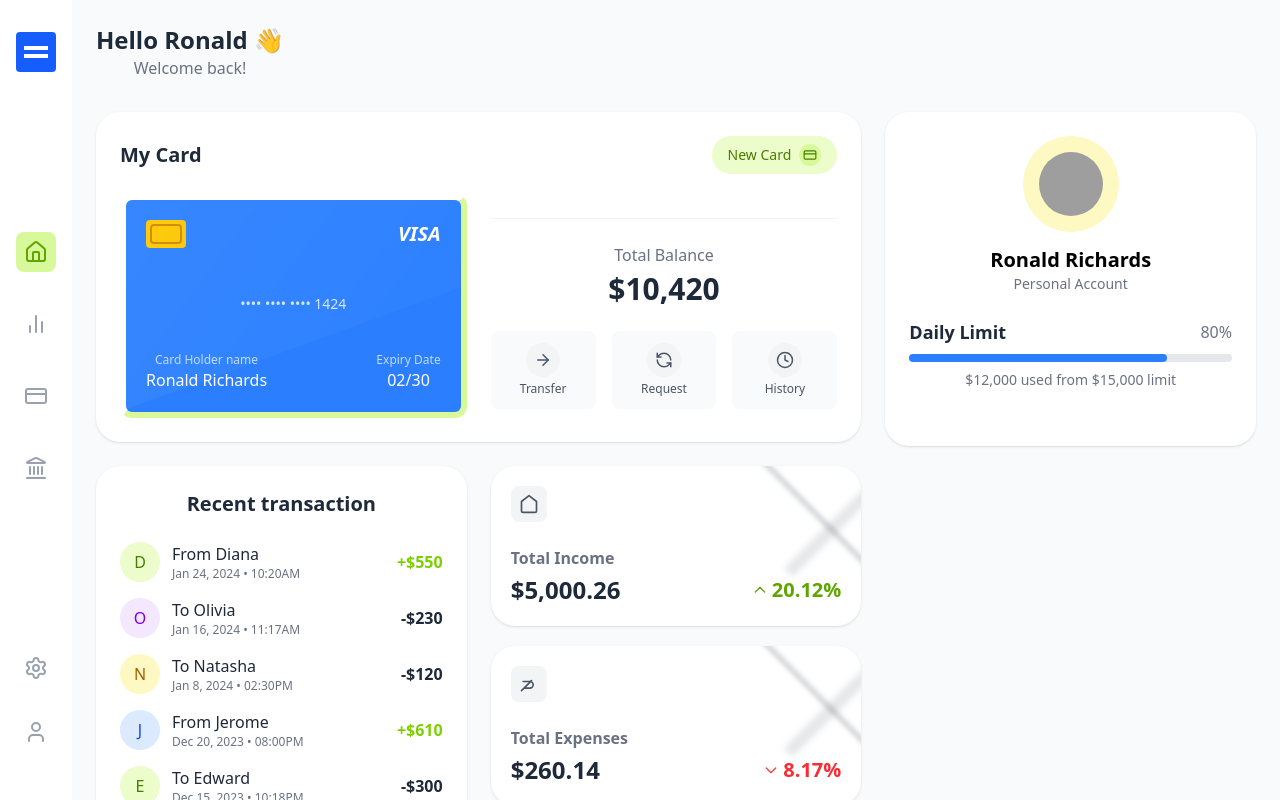
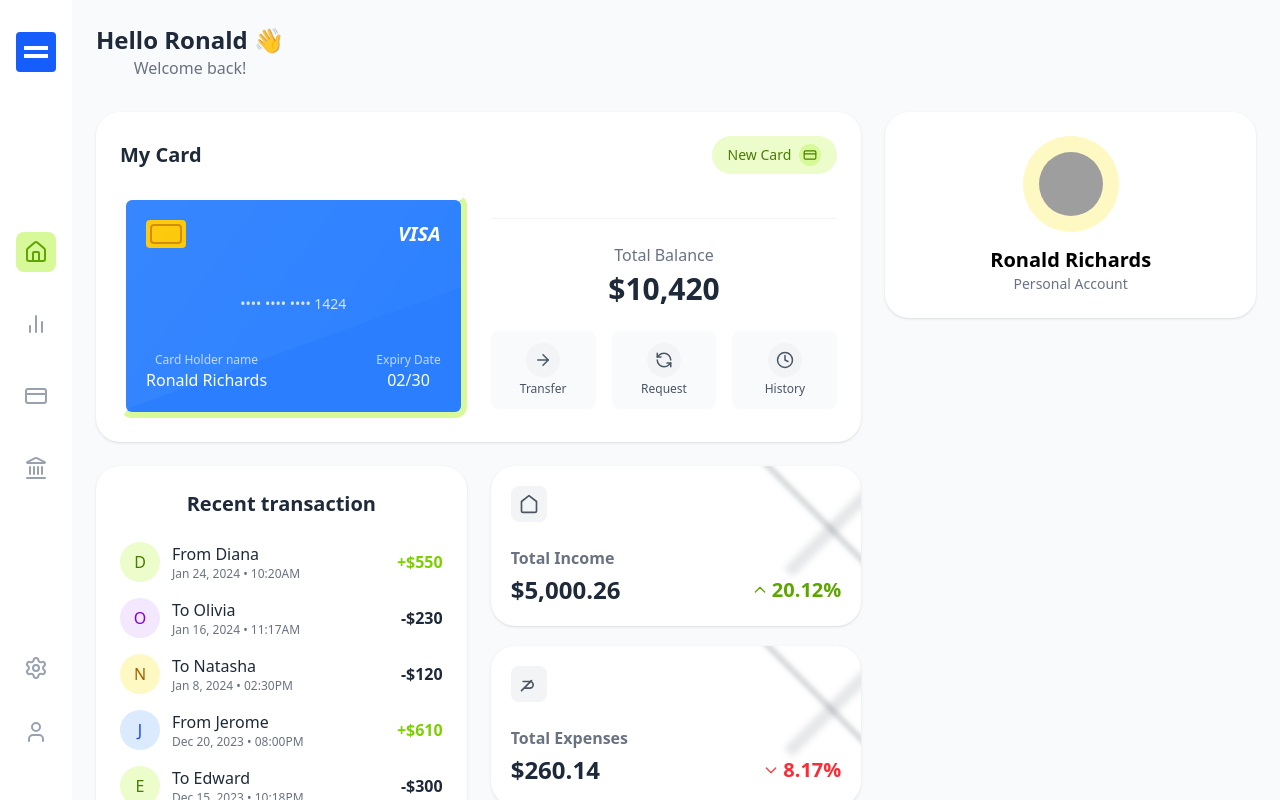
Before and after one commit to etanimur/bankingFrontend, a React (Vite) app: page / in a window 1280 px wide. Built offline with nearby package versions, Linux system fonts and the light colour scheme; grey boxes are pictures that could not be loaded.

Commit message:
removed daily limit

```diff
--- a/src/pages/dashboard/components/DailyLimit/DailyLimit.jsx
+++ /dev/null
@@ -1,26 +0,0 @@
-import React from "react";
-
-const DailyLimit = ({ used, limit, percentage }) => {
-  return (
-    <div className="mb-8">
-      <div className="flex justify-between items-center mb-2">
-        <h3 className="text-lg font-semibold text-gray-800">Daily Limit</h3>
-        <span className="text-gray-500 font-medium">{percentage}%</span>
-      </div>
-
-      {/* Progress bar */}
-      <div className="h-2 bg-gray-200 rounded-full mb-2">
-        <div
-          className="h-2 bg-blue-500 rounded-full"
-          style={{ width: `${percentage}%` }}
-        ></div>
-      </div>
-
-      <p className="text-sm text-gray-500">
-        ${used.toLocaleString()} used from ${limit.toLocaleString()} limit
-      </p>
-    </div>
-  );
-};
-
-export default DailyLimit;
--- a/src/pages/dashboard/dashboard.jsx
+++ b/src/pages/dashboard/dashboard.jsx
@@ -3,7 +3,7 @@ import Sidebar from "../../components/shared/sidebar/sidebar";
 import CardSection from "./components/CardSection/CardSection";
 import TransactionSection from "./components/TransactionSection/TransactionSection";
 import FinancialSummary from "./components/FinancialSummary/FinancialSummary";
-import DailyLimit from "./components/DailyLimit/DailyLimit";
+
 import { PlusIcon } from "lucide-react";
 
 const Dashboard = () => {
@@ -76,10 +76,6 @@ const Dashboard = () => {
                 </div>
                 <h3 className="text-xl font-semibold">{userData.name}</h3>
                 <p className="text-gray-500 text-sm">{userData.accountType}</p>
-                {/* Daily Limit */}{" "}
-                <div className="mt-6 mb-4">
-                  <DailyLimit used={12000} limit={15000} percentage={80} />
-                </div>
               </div>
             </div>
           </div>
```
